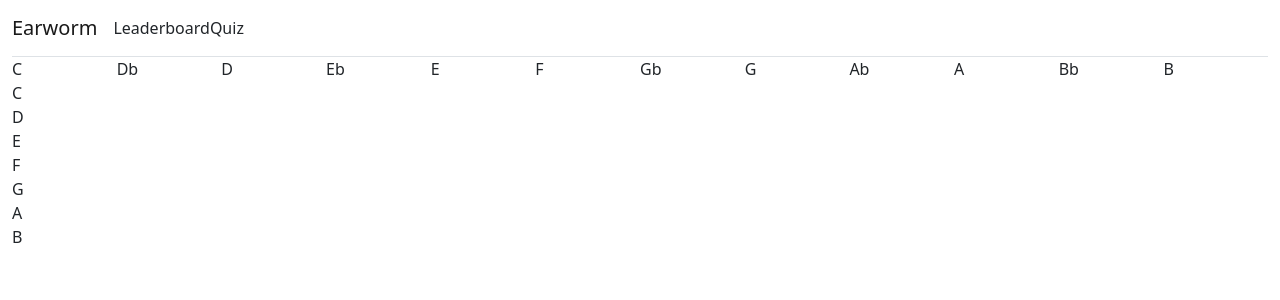
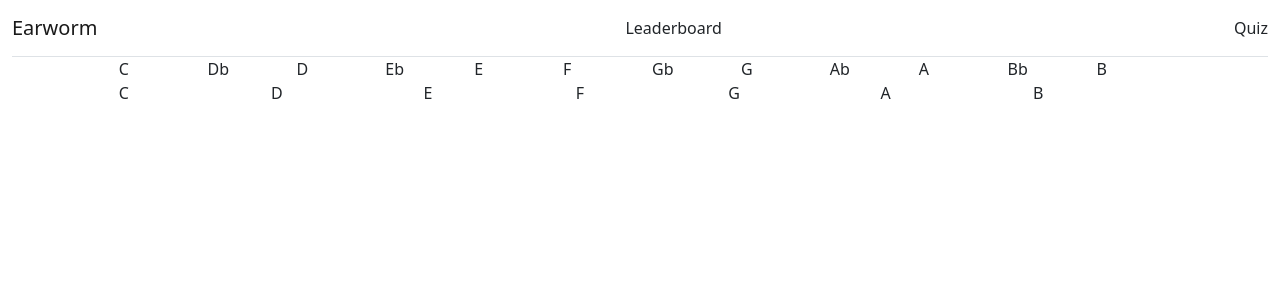
Before and after one commit to eDeister/ear_training_app_temp, a PHP site: page /views/quiz.html in a window 1280 px wide. Shown: the top 300 px of the page. Run offline with PHP 8.4, Linux system fonts and the light colour scheme.

Commit message:
Fixed quiz page spacing bug

```diff
--- a/styles/styles.css
+++ b/styles/styles.css
@@ -1,5 +1,6 @@
 .sidebar {
     background-color: bisque;
+    height: 100%;
 }
 
 .natural {
--- a/views/leaderboard.html
+++ b/views/leaderboard.html
@@ -11,7 +11,7 @@
   <meta http-equiv="X-UA-Compatible" content="ie=edge">
   <link rel="stylesheet" href="https://cdn.jsdelivr.net/npm/bootstrap@5.2.3/dist/css/bootstrap.min.css" integrity="sha384-rbsA2VBKQhggwzxH7pPCaAqO46MgnOM80zW1RWuH61DGLwZJEdK2Kadq2F9CUG65" crossorigin="anonymous">
   <link rel="stylesheet" href="styles/styles.css">
-  <link rel="icon" type="image/x-icon" href="../images/favicon.ico">
+  <link rel="icon" type="image/x-icon" href="images/favicon.ico">
   <title>Earworm</title>
 </head>
 <body>
--- a/views/quiz.html
+++ b/views/quiz.html
@@ -11,15 +11,15 @@
     <meta http-equiv="X-UA-Compatible" content="ie=edge">
     <link rel="stylesheet" href="https://cdn.jsdelivr.net/npm/bootstrap@5.2.3/dist/css/bootstrap.min.css"
           integrity="sha384-rbsA2VBKQhggwzxH7pPCaAqO46MgnOM80zW1RWuH61DGLwZJEdK2Kadq2F9CUG65" crossorigin="anonymous">
-    <link rel="stylesheet" href="../styles/styles.css">
-    <link rel="icon" type="image/x-icon" href="../images/favicon.ico">
+    <link rel="stylesheet" href="styles/styles.css">
+    <link rel="icon" type="image/x-icon" href="images/favicon.ico">
     <title>Test Your Abilities!</title>
 </head>
 <body>
 
     <!--Nav-->
     <div class="container-fluid">
-        <nav class="navbar border-bottom justify-content-start">
+        <nav class="navbar border-bottom">
             <a class="navbar-brand" href="328/ear_training_app/">Earworm</a>
             <a class="nav-link" href="leaderboard">Leaderboard</a>
             <a class="nav-link" href="quiz">Quiz</a>
@@ -27,10 +27,12 @@
         </nav>
     </div>
 
-    <!--Page Content-->
     <div class="container-fluid content">
         <div class="row">
             <div class="col-1 sidebar"></div>
+
+            <!--Page Content-->
+            <div class="col">
                 <!--Top half of piano-->
                 <div class="row top-notes">
                     <div class="col C natural">C</div>
@@ -48,14 +50,16 @@
                 </div>
                 <!--Bottom half of piano-->
                 <div class="row bottom-notes">
-                    <div class="C C-top">C</div>
-                    <div class="D D-top">D</div>
-                    <div class="E E-top">E</div>
-                    <div class="F F-top">F</div>
-                    <div class="G G-top">G</div>
-                    <div class="A A-top">A</div>
-                    <div class="B B-top">B</div>
+                    <div class="col C C-top">C</div>
+                    <div class="col D D-top">D</div>
+                    <div class="col E E-top">E</div>
+                    <div class="col F F-top">F</div>
+                    <div class="col G G-top">G</div>
+                    <div class="col A A-top">A</div>
+                    <div class="col B B-top">B</div>
                 </div>
+            </div>
+
             <div class="col-1 sidebar"></div>
         </div>
     </div>
```
